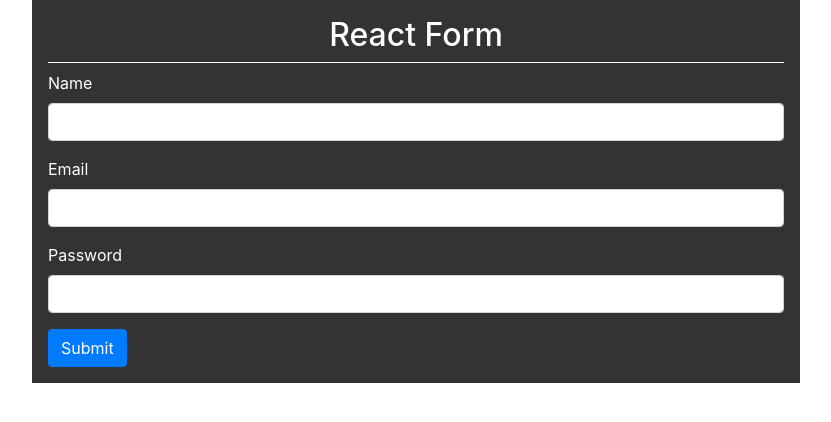
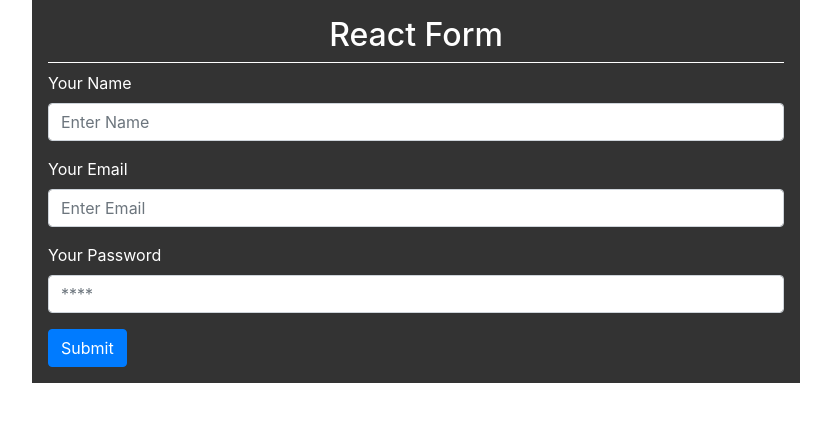
Before and after one commit to nezam0003/React-JS, a React (Create React App) app in the folder Stack-Learner/my-app-two/: page / in a window 1280 px wide. Shown: the top 422 px of the page, without its empty margins (224-1055 px from the left). Built offline with nearby package versions, Linux system fonts and the light colour scheme.

Commit message:
simple form created

```diff
--- a/Stack-Learner/my-app-two/package.json
+++ b/Stack-Learner/my-app-two/package.json
@@ -7,6 +7,7 @@
     "@testing-library/react": "^11.2.3",
     "@testing-library/user-event": "^12.6.2",
     "bootstrap": "^4.5.3",
+    "prop-types": "^15.7.2",
     "react": "^17.0.1",
     "react-dom": "^17.0.1",
     "react-scripts": "4.0.1",
--- a/Stack-Learner/my-app-two/src/Form/App.jsx
+++ b/Stack-Learner/my-app-two/src/Form/App.jsx
@@ -1,6 +1,7 @@
 import React, { Component } from "react";
 // import UncontrolledForm from "./Uncontrolled-form";
-import ControlledForm from "./Controlled-form";
+// import ControlledForm from "./Controlled-form";
+import SpliteForm from "./Split-Form/Index";
 import classes from "./Style.module.css";
 
 export default class App extends Component {
@@ -9,7 +10,7 @@
       <div className={classes.wrapper}>
         <h1 className={classes.title}>React Form</h1>
         {/* <UncontrolledForm /> */}
-        <ControlledForm />
+        <SpliteForm />
       </div>
     );
   }
--- /dev/null
+++ b/Stack-Learner/my-app-two/src/Form/Split-Form/Index.jsx
@@ -0,0 +1,38 @@
+import React, { Component } from "react";
+import MyForm from "./My-form";
+
+export default class SpliteForm extends Component {
+  state = {
+    name: "",
+    email: "",
+    password: "",
+  };
+
+  inputFieldHandler = (e) => {
+    this.setState({
+      [e.target.name]: e.target.value,
+    });
+  };
+
+  submitHandler = (e) => {
+    e.preventDefault();
+    console.log(this.state);
+    e.target.reset();
+    this.setState({
+      name: "",
+      email: "",
+      password: "",
+    });
+  };
+  render() {
+    return (
+      <div>
+        <MyForm
+          values={this.state}
+          inputFieldHandler={this.inputFieldHandler}
+          submitHandler={this.submitHandler}
+        />
+      </div>
+    );
+  }
+}
--- /dev/null
+++ b/Stack-Learner/my-app-two/src/Form/Split-Form/My-form.jsx
@@ -0,0 +1,42 @@
+import React from "react";
+import TextInput from "./Text-input";
+import PropTypes from "prop-types";
+const MyForm = (props) => {
+  return (
+    <form onSubmit={props.submitHandler}>
+      <TextInput
+        name="name"
+        label="Your Name"
+        placeholder="Enter Name"
+        value={props.values.name}
+        onChange={props.inputFieldHandler}
+      />
+      <TextInput
+        name="email"
+        type="email"
+        label="Your Email"
+        placeholder="Enter Email"
+        value={props.values.email}
+        onChange={props.inputFieldHandler}
+      />
+      <TextInput
+        name="password"
+        type="password"
+        label="Your Password"
+        placeholder="****"
+        value={props.values.password}
+        onChange={props.inputFieldHandler}
+      />
+
+      <button className="btn btn-primary" type="submit">
+        Submit
+      </button>
+    </form>
+  );
+};
+MyForm.propTypes = {
+  values: PropTypes.object.isRequired,
+  inputFieldHandler: PropTypes.func.isRequired,
+  submitHandler: PropTypes.func.isRequired,
+};
+export default MyForm;
--- /dev/null
+++ b/Stack-Learner/my-app-two/src/Form/Split-Form/Text-input.jsx
@@ -0,0 +1,33 @@
+import React from "react";
+import PropTypes from "prop-types";
+const TextInput = (props) => {
+  return (
+    <div className="form-group">
+      <label htmlFor={props.name}>{props.label}</label>
+      <input
+        className="form-control"
+        type={props.type}
+        name={props.name}
+        id={props.name}
+        value={props.value}
+        placeholder={props.placeholder}
+        onChange={props.onChange}
+      />
+    </div>
+  );
+};
+TextInput.propTypes = {
+  name: PropTypes.string.isRequired,
+  label: PropTypes.string.isRequired,
+  type: PropTypes.string.isRequired,
+  value: PropTypes.string.isRequired,
+  placeholder: PropTypes.string.isRequired,
+  onChange: PropTypes.func.isRequired,
+};
+TextInput.defaultProps = {
+  type: "text",
+  label: "",
+  placeholder: "",
+};
+
+export default TextInput;
```
